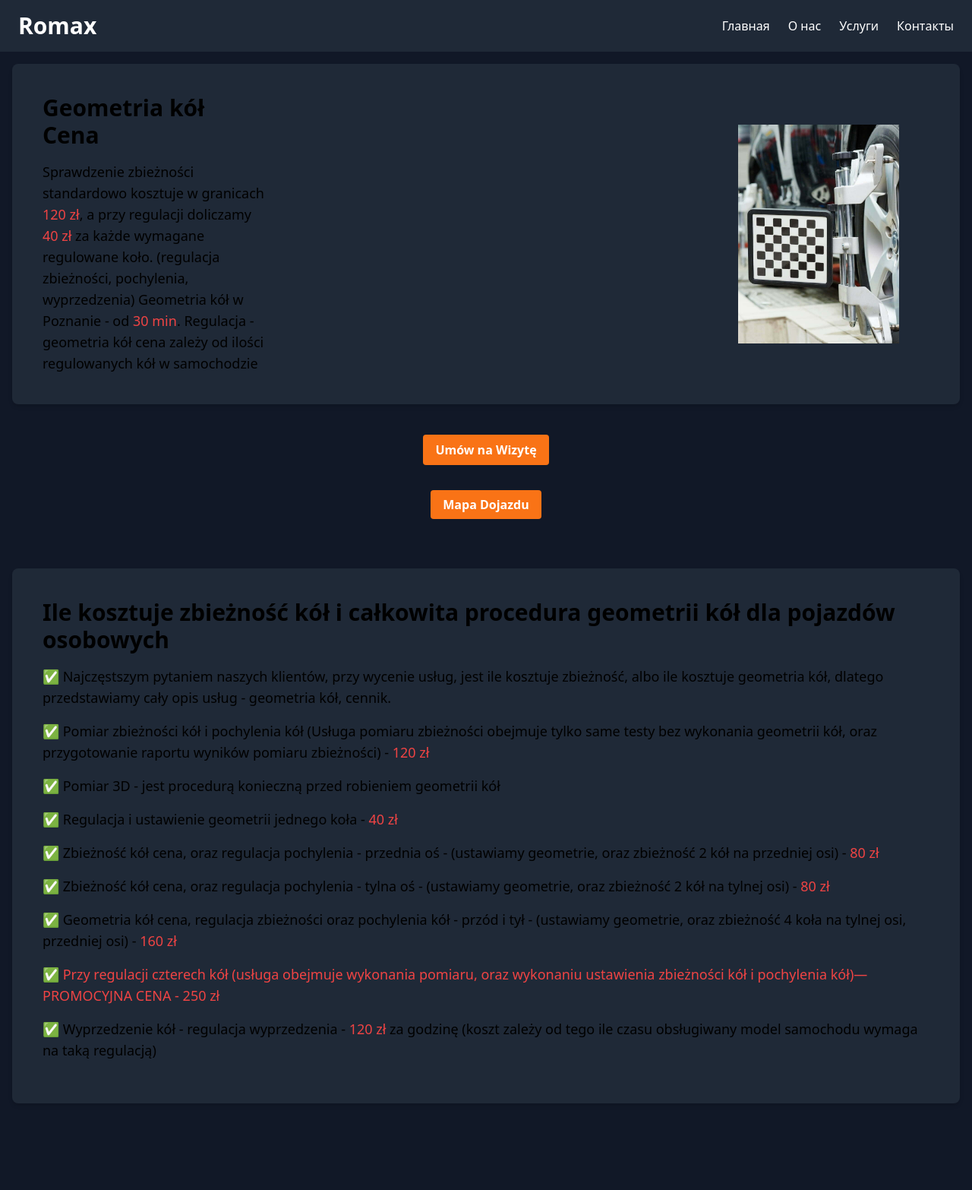
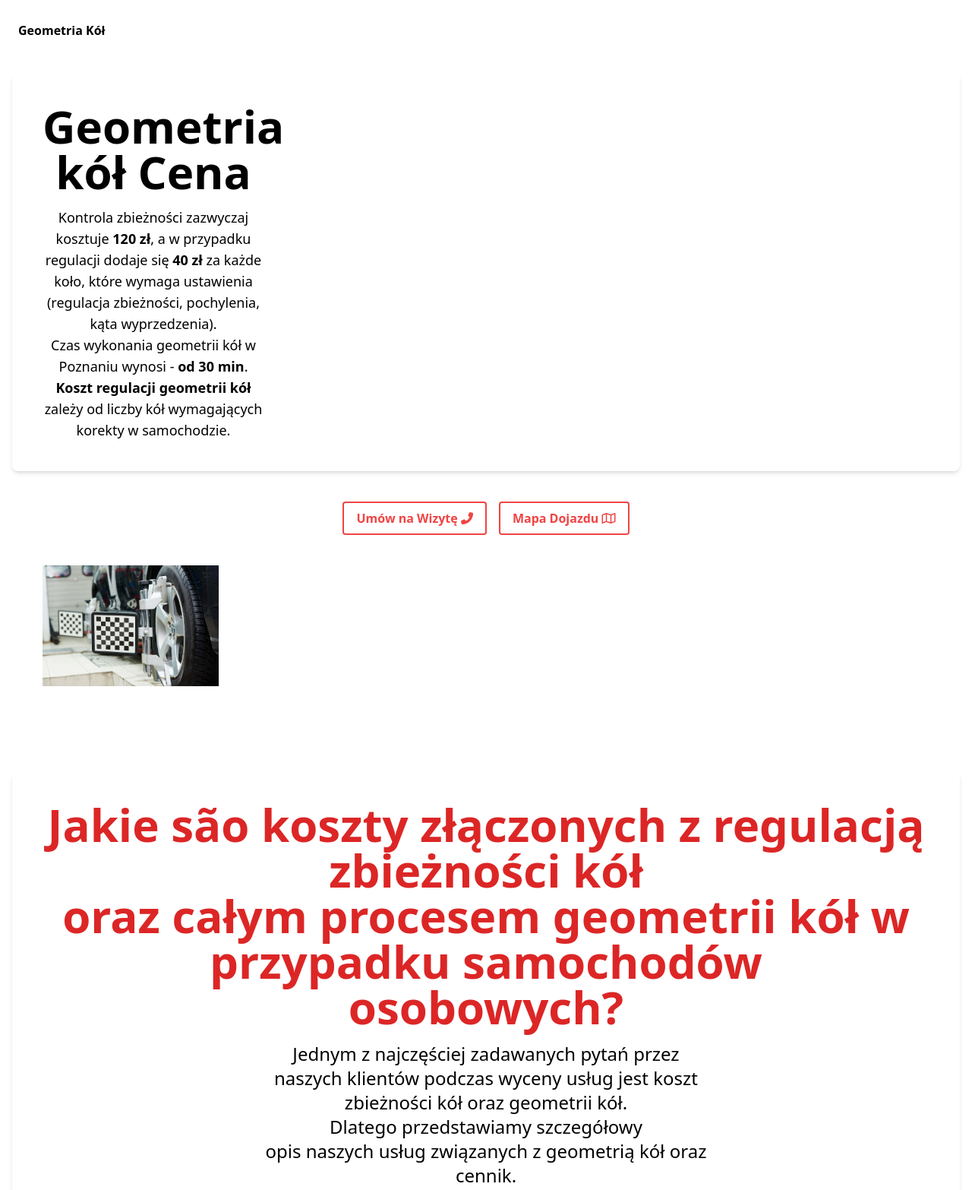
Before and after one commit to ViVaLaDaniel/Geometriao-kol, a plain HTML site: page index.html in a window 1280 px wide. Shown: the top 1566 px of the page at 76% size. Before the commit the page ends 1468 px from the top, so only its background shows below. Drawn offline with nearby package versions, Linux system fonts and the light colour scheme.

Commit message:
second commit

```diff
--- a/index.html
+++ b/index.html
@@ -4,94 +4,93 @@
     <meta charset="UTF-8" />
     <meta name="viewport" content="width=device-width, initial-scale=1.0" />
     <script src="https://cdn.tailwindcss.com"></script>
-    <title>Romax</title>
+    <link href="https://cdnjs.cloudflare.com/ajax/libs/font-awesome/6.0.0-beta3/css/all.min.css" rel="stylesheet">
+    <link rel="stylesheet" href="https://cdnjs.cloudflare.com/ajax/libs/font-awesome/6.0.0-beta3/css/all.min.css">
+    <title>Geometria kół </title>
 
   </head>
-  <body class="bg-gray-900">
+  <body class="bg-white">
     <!--navbar -->
-    <nav class="bg-gray-800 py-4 text-center">
+    <nav class="bg-white py-4 text-center">
       <div class="flex justify-between">
-        <div class="flex items-center">
-          <span class="text-white font-bold ml-6 text-3xl">Romax</span>
+        <div class="flex items-center ">
+          <span class="text-black font-bold ml-6  ">Geometria Kół</span>
         </div>
-        <ul class="flex justify-between items-center">
-          <li class="mr-6 flex-1 text-center"><a href="#" class="text-white hover:text-gray-300">Главная</a></li>
-          <li class="mr-6 flex-1 text-center"><a href="#" class="text-white hover:text-gray-300">О нас</a></li>
-          <li class="mr-6 flex-1 text-center"><a href="#" class="text-white hover:text-gray-300">Услуги</a></li>
-          <li class="mr-6 flex-1 text-center"><a href="#" class="text-white hover:text-gray-300">Контакты</a></li>
+        <ul class="text-black flex justify-between items-center">
+          <li class="mr-6 flex-1 text-center"><a href="#" class="text-white hover:text-gray-300">Cennik</a></li>
+          <li class="mr-6 flex-1 text-center"><a href="#" class="text-white hover:text-gray-300">Geometria Kół-Model</a></li>
+          <li class="mr-6 flex-1 text-center"><a href="#" class="text-white hover:text-gray-300">Uslugi</a></li>
+          <li class="mr-6 flex-1 text-center"><a href="#" class="text-white hover:text-gray-300">O Nas</a></li>
         </ul>
       </div>
     </nav>
     <!--navbar-->
 
     <!--bloc-1-->
-    <div class="container mx-auto p-4">
-      <div class="bg-gray-800 rounded-lg shadow-md p-4 md:p-6 lg:p-8 xl:p-10">
+    <div class="container mx-auto p-4 text-black">
+      <div class="bg-white rounded-lg shadow-md p-4 md:p-6 lg:p-8 xl:p-10">
         <div class="flex justify-between flex-wrap md:flex-nowrap lg:flex-wrap xl:flex-nowrap">
           <div class="w-full md:w-1/2 lg:w-1/3 xl:w-1/4">
-            <h2 class="text-3xl font-bold mb-4">Geometria kół Cena</h2>
-            <p class="text-lg">
-              Sprawdzenie zbieżności standardowo kosztuje w granicach <span class="text-red-500">120 zł</span>, a przy regulacji doliczamy <span class="text-red-500">40 zł</span> za każde wymagane
-              regulowane koło. (regulacja zbieżności, pochylenia, wyprzedzenia) Geometria kół w Poznanie - od <span class="text-red-500">30 min</span>. Regulacja - geometria kół cena zależy od ilości
-              regulowanych kół w samochodzie
+            <h2 class=" font-bold mb-4 text-center text-3xl md:text-5xl lg:text-6xl">Geometria kół Cena</h2>
+            <p class="text-lg text-center">
+              Kontrola zbieżności zazwyczaj kosztuje <span class="text-black font-bold">120 zł</span>, a w przypadku regulacji dodaje się <span class="text-black font-bold">40 zł</span> za każde koło, które wymaga ustawienia (regulacja zbieżności, pochylenia, kąta wyprzedzenia). <br>Czas wykonania geometrii kół w Poznaniu wynosi -  <span class="text-black font-bold"> od 30 min</span>. <br><span class="text-black font-bold">Koszt regulacji geometrii kół</span> zależy od liczby kół wymagających korekty w samochodzie.
             </p>
           </div>
-          <div class="w-full md:w-1/2 lg:w-1/3 xl:w-1/4 p-4 md:p-6 lg:p-8 xl:p-10">
-            <img src="./assets/geometria-kol.jpg" alt="giometri" class="h-full w-full object-cover" />
-          </div>
+
         </div>
       </div>
 
       <!--button contact-->
-<div class="mt-4 md:mt-6 lg:mt-8 xl:mt-10 text-center">
-  <a href="tel:+48798773827" class="bg-orange-500 hover:bg-orange-700 text-white font-bold py-2 px-4 rounded inline-block">
-    Umów na Wizytę
-  </a>
-</div>
-
-      <!--button contact-->
-
-      <!--button map-->
-      <div class="mt-4 md:mt-6 lg:mt-8 xl:mt-10 text-center">
-        <a href="https://www.google.com/maps/place/ROMAKS+warsztat+samochodowy/@52.4080279,16.7798512,17z/data=!3m1!4b1!4m5!3m4!1s0x470445a0f65ea4a1:0xb23d6bbd39f56e5f!8m2!3d52.4080279!4d16.7820372" target="_blank" class="bg-orange-500 hover:bg-orange-700 text-white font-bold py-2 px-4 rounded">
-          Mapa Dojazdu
+      <div class="mt-4 md:mt-6 lg:mt-8 xl:mt-10 text-center flex flex-col sm:flex-row justify-center space-y-2 sm:space-y-0 sm:space-x-4">
+        <a href="tel:+48798773827" class="bg-white text-red-500 border-2 border-red-500 hover:bg-red-500 hover:text-white font-bold py-2 px-4 rounded inline-block w-full sm:w-auto  transition duration-1000">
+          Umów na Wizytę <i class="fas fa-phone-alt transition duration-1000 hover:text-white"></i>
+        </a>
+        <a href="https://www.google.com/maps/place/ROMAKS+warsztat+samochodowy/@52.4080279,16.7798512,17z/data=!3m1!4b1!4m5!3m4!1s0x470445a0f65ea4a1:0xb23d6bbd39f56e5f!8m2!3d52.4080279!4d16.7820372" target="_blank" class="bg-white text-red-500 border-2 border-red-500 hover:bg-red-500 hover:text-white font-bold py-2 px-4 rounded inline-block w-full sm:w-auto  transition duration-1000">
+          Mapa Dojazdu <i class="fa-regular fa-map transition duration-1000 hover:text-white"></i>
         </a>
       </div>
+          <div class="w-full md:w-1/2 lg:w-1/3 xl:w-1/4 p-4 md:p-6 lg:p-8 xl:p-10">
+            <img src="./assets/geometria-kol.jpg" alt="giometri" class="h-full w-full object-cover" />
+          </div>
       <!--button map-->
     </div>
     <!--bloc-1-->
 
     <!--block-2 -->
-    <div class="container mx-auto p-4 mt-10">
-      <div class="bg-gray-800 rounded-lg shadow-md p-4 md:p-6 lg:p-8 xl:p-10">
-        <h2 class="text-3xl font-bold mb-4">Ile kosztuje zbieżność kół i całkowita procedura geometrii kół dla pojazdów osobowych</h2>
-        <p class="text-lg mb-4">
-          &#9989 Najczęstszym pytaniem naszych klientów, przy wycenie usług, jest ile kosztuje zbieżność, albo ile kosztuje geometria kół, dlatego przedstawiamy cały opis usług - geometria kół, cennik.
+    <div class="container mx-auto p-4 mt-10 text-white">
+      <div class="bg-white rounded-lg shadow-md p-4 md:p-6 lg:p-8 xl:p-10">
+        <h2 class="text-red-600  font-bold mb-4 text-center text-2xl md:text-4xl lg:text-6xl ">Jakie são koszty złączonych z regulacją zbieżności kół <br>oraz całym procesem geometrii kół w przypadku samochodów <br class="" >osobowych?</h2>
+        <div class="w-1/2 sm:w-3/4 lg:w-1/2 mx-auto" >
+
+          <p class=" mb-4 mx-auto text-black text-center text-2xl"> Jednym z najczęściej zadawanych pytań przez naszych klientów podczas  wyceny usług jest koszt zbieżności kół oraz geometrii kół. <br> Dlatego przedstawiamy szczegółowy <br>opis naszych usług związanych z geometrią kół oraz cennik.</p>
+
+        <p class="text-lg mb-4  text-black ">
+          &#9989 <span class="font-bold">Pomiar zbieżności oraz kąta pochylenia kół</span> (Usługa pomiaru zbieżności obejmuje wyłącznie testy, bez przeprowadzania pełnej geometrii kół, oraz przygotowania raportu z wynikami pomiarów zbieżności). - <span class="text-black font-bold">120 zł</span>
         </p>
-        <p class="text-lg mb-4">
-          &#9989 Pomiar zbieżności kół i pochylenia kół (Usługa pomiaru zbieżności obejmuje tylko same testy bez wykonania geometrii kół, oraz przygotowanie raportu wyników pomiaru zbieżności) - <span class="text-red-500">120 zł</span>
+        <p class="text-lg mb-4 text-black text-center">
+          <i class="fa-solid fa-circle-check" style="color: #ff0000;"></i>
+           <span class="font-bold text-red-600">Pomiar 3D to niezbędny krok, который należy wykonać przed przystąpieniem do regulacji geometrii kół.</span>
         </p>
-        <p class="text-lg mb-4">
-          &#9989 Pomiar 3D - jest procedurą konieczną przed robieniem geometrii kół
+        <p class="text-lg mb-4 text-black text-center">
+          <i class="fa-solid fa-circle-check" style="color: #ff0000;"></i>
+           <span class="font-bold text-black">Regulacja i ustawienie geometrii jednego koła</span><span class="text-black font-bold"> - 40 zł</span>
         </p>
-        <p class="text-lg mb-4">
-          &#9989 Regulacja i ustawienie geometrii jednego koła - <span class="text-red-500">40 zł</span>
+        <p class="text-lg mb-4 text-black text-center">
+          <i class="fa-solid fa-circle-check" style="color: #ff0000;"></i> <span class="font-bold text-black">Zbieżność kół cena, oraz regulacja pochylenia - przednia oś</span> - (ustawiamy geometrie, oraz zbieżność 2 kół na przedniej osi) - <span class="text-black font-bold">80 zł</span>
         </p>
-        <p class="text-lg mb-4">
-          &#9989 Zbieżność kół cena, oraz regulacja pochylenia - przednia oś - (ustawiamy geometrie, oraz zbieżność 2 kół na przedniej osi) - <span class="text-red-500">80 zł</span>
+        <p class="text-lg mb-4 text-black text-center">
+          <i class="fa-solid fa-circle-check" style="color: #ff0000;"></i> <span class="font-bold text-black">Zbieżność kół cena, oraz regulacja pochylenia - tylna oś</span> - (ustawiamy geometrie, oraz zbieżność 2 kół na tylnej osi) - <span class="text-black font-bold">80 zł</span>
         </p>
-        <p class="text-lg mb-4">
-          &#9989 Zbieżność kół cena, oraz regulacja pochylenia - tylna oś - (ustawiamy geometrie, oraz zbieżność 2 kół na tylnej osi) - <span class="text-red-500">80 zł</span>
+        <p class="text-lg mb-4 text-black text-center">
+          <i class="fa-solid fa-circle-check" style="color: #ff0000;"></i> <span class="font-bold text-black">Geometria kół cena, regulacja zbieżności oraz pochylenia kół</span> - przód i tył - (ustawiamy geometrie, oraz zbieżność 4 koła na tylnej osi, przedniej osi) - <span class="text-black font-bold ">160 zł</span>
         </p>
-        <p class="text-lg mb-4">
-          &#9989 Geometria kół cena, regulacja zbieżności oraz pochylenia kół - przód i tył - (ustawiamy geometrie, oraz zbieżność 4 koła na tylnej osi, przedniej osi) - <span class="text-red-500">160 zł</span>
+        <p class="text-lg mb-4 text-black text-center">
+          <i class="fa-solid fa-circle-check" style="color: #ff0000;"></i> <span class="text-red-600 font-bold"> Przy regulacji czterech kół (usługa obejmuje wykonania pomiaru, oraz wykonaniu ustawienia zbieżności kół i pochylenia kół)— <span class="text-red-600 font-bold text-2xl">PROMOCYJNA CENA - 250 zł</span></span>
         </p>
-        <p class="text-lg mb-4">
-          &#9989 <span class="text-red-500">Przy regulacji czterech kół (usługa obejmuje wykonania pomiaru, oraz wykonaniu ustawienia zbieżności kół i pochylenia kół)— PROMOCYJNA CENA - 250 zł</span>
+        <p class="text-lg mb-4 text-black text-center">
+          <i class="fa-solid fa-circle-check" style="color: #ff0000;"></i><span class="text-black font-bold">Wyprzedzenie kół</span>  - regulacja wyprzedzenia - <span class="text-red-500">120 zł</span> za godzinę (koszt zależy od tego ile czasu obsługiwany model samochodu wymaga na taką regulacją)
         </p>
-        <p class="text-lg mb-4">
-          &#9989 Wyprzedzenie kół - regulacja wyprzedzenia - <span class="text-red-500">120 zł</span> za godzinę (koszt zależy od tego ile czasu obsługiwany model samochodu wymaga na taką regulacją)
-        </p>
+      </div>
       </div>
     </div>
     <!--block-2 -->
```
